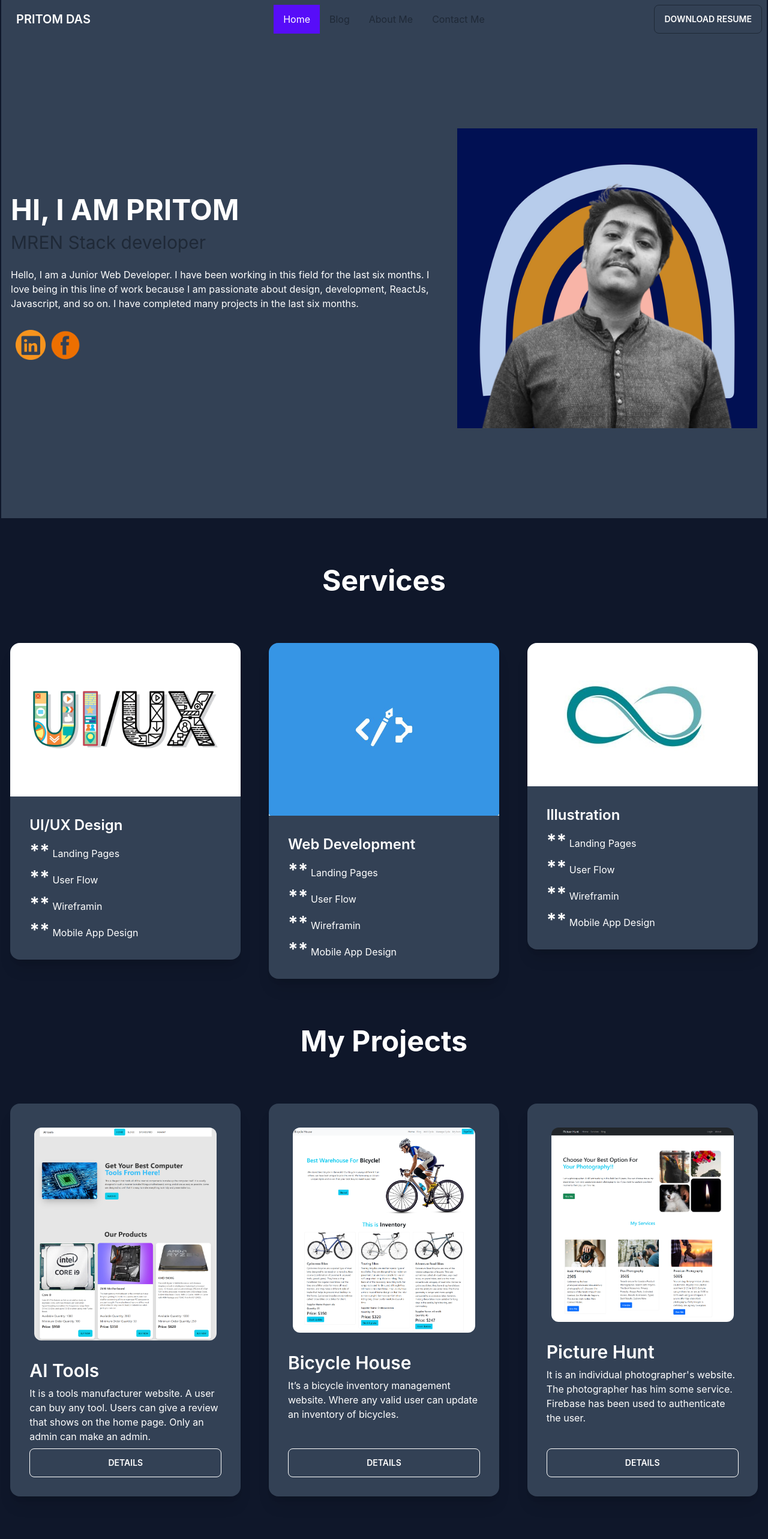
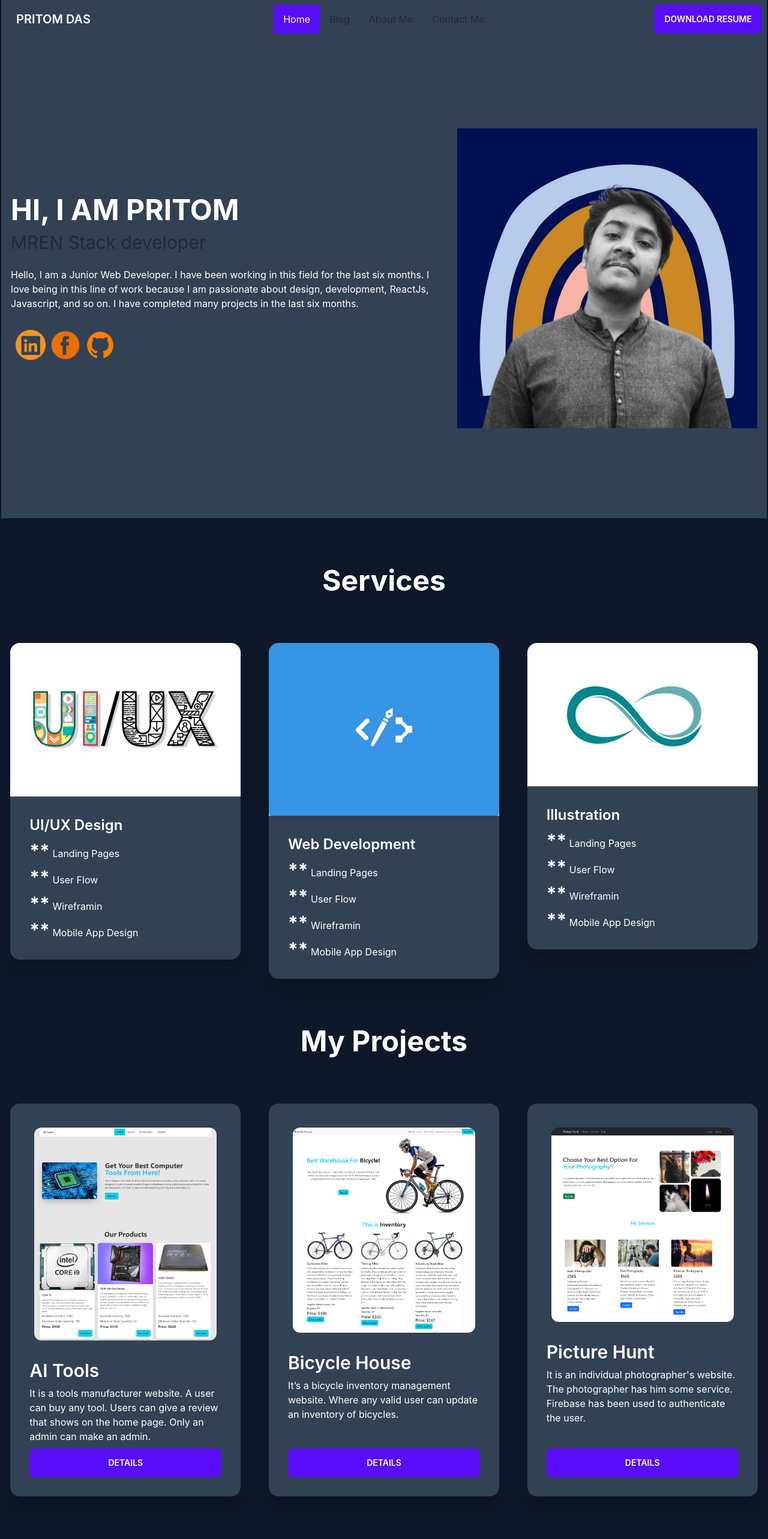
Before and after one commit to pritom48/my-portfolio, a React (Create React App) app: page / in a window 1280 px wide. Shown: the top 2566 px of the page at 60% size. Built offline with nearby package versions, Linux system fonts and the light colour scheme.

Commit message:
phone icon added

```diff
--- a/src/Pages/ContactMe/ContactMe.js
+++ b/src/Pages/ContactMe/ContactMe.js
@@ -1,6 +1,7 @@
 import React from 'react';
 import address from '../../img/icon/address.png'
 import email from '../../img/icon/email.png'
+import phone from '../../img/icon/phone2-removebg-preview.png'
 
 
 const ContactMe = () => {
@@ -12,6 +13,7 @@ const ContactMe = () => {
                     <div class="card-body lg:px-28">
                         <h2 class="card-title"> <img width={70} src={address} alt="" /> 43/10D, Swamibag, Dhaka</h2>
                         <h2 class="card-title"> <img width={50} className='ml-2' src={email} alt="" /> pritamdas41148@gmail.com</h2>
+                        <h2 class="card-title"> <img width={50} className='ml-2' src={phone} alt="" /> +8801632489477</h2>
                     </div>
                 </div>
             </div>
--- a/src/Pages/Home/Banner.js
+++ b/src/Pages/Home/Banner.js
@@ -2,6 +2,7 @@ import React from 'react';
 import mypic from '../../img/mypic.png'
 import facebook from '../../img/icon/facebook.png'
 import linkedin from '../../img/icon/linkedin1.png'
+import github from '../../img/icon/github-orange.png'
 
 const Banner = () => {
     return (
@@ -15,6 +16,7 @@ const Banner = () => {
                     <div className='flex mt-5'>
                         <a className='ml-2' target="_blank" href="https://www.linkedin.com/in/pritom-das/"> <img width={50} src={linkedin} alt="" /></a>
                         <a className='ml-2' target="_blank" href="https://www.facebook.com/profile.php?id=100023125147767"> <img width={50} src={facebook} alt="" /></a>
+                        <a className='ml-2' target="_blank" href="https://github.com/pritom48"> <img width={50} src={github} alt="" /></a>
 
                     </div>
                 </div>
--- a/src/Pages/Home/Contact.js
+++ b/src/Pages/Home/Contact.js
@@ -51,7 +51,7 @@ const Contact = () => {
                                         <textarea type="text" name='message' placeholder="Short Message" class="input input-bordered" />
                                     </div>
                                     <div class="form-control mt-6">
-                                        <button type='submit' value='send' class="btn btn-outline text-white">Submit</button>
+                                        <button type='submit' value='send' class="btn btn-primary text-white">Submit</button>
                                     </div>
                                 </form>
                             </div>
--- a/src/Pages/Home/Projects.js
+++ b/src/Pages/Home/Projects.js
@@ -16,7 +16,7 @@ const Projects = () => {
                     <div class="card-body text-white">
                         <h2 class="card-title text-3xl text-white">AI Tools</h2>
                         <p>It is a tools manufacturer website. A user can buy any tool. Users can give a review that shows on the home page. Only an admin can make an admin.</p>
-                        <Link className='btn btn-outline text-white' to='/projectsDetOne'>Details</Link>
+                        <Link className='btn btn-primary text-white' to='/projectsDetOne'>Details</Link>
                     </div>
                 </div>
                 <div class="card w-96 bg-slate-700 shadow-xl">
@@ -26,7 +26,7 @@ const Projects = () => {
                     <div class="card-body text-white">
                         <h2 class="card-title text-3xl text-white">Bicycle House</h2>
                         <p>It’s a bicycle inventory management website. Where any valid user can update an inventory of bicycles.</p>
-                        <Link className='btn btn-outline text-white' to='/projectsDetTwo'>Details</Link>
+                        <Link className='btn btn-primary text-white' to='/projectsDetTwo'>Details</Link>
                     </div>
                 </div>
                 <div class="card w-96 bg-slate-700 shadow-xl">
@@ -36,7 +36,7 @@ const Projects = () => {
                     <div class="card-body text-white">
                         <h2 class="card-title text-3xl text-white">Picture Hunt</h2>
                         <p>It is an individual photographer's website. The photographer has him some service.  Firebase has been used to authenticate the user.</p>
-                        <Link className='btn btn-outline text-white' to='/projectsDetThree'>Details</Link>
+                        <Link className='btn btn-primary text-white' to='/projectsDetThree'>Details</Link>
                     </div>
                 </div>
             </div>
--- a/src/Shared/Navbar.js
+++ b/src/Shared/Navbar.js
@@ -32,7 +32,7 @@ const Navbar = () => {
             </div>
             <div class="navbar-end">
                 <button
-                    class="btn btn-outline">
+                    class="btn btn-primary">
                     <a className='text-white' href={require("../img/PRITOM_DAS_JUINOR_WEB_DEVELOPER.pdf")} download="Pritom_Resume">Download Resume</a>
                 </button>
 
```
Also changed, not shown: src/img/icon/github-orange.png (added), src/img/icon/phone2-removebg-preview.png (added).
